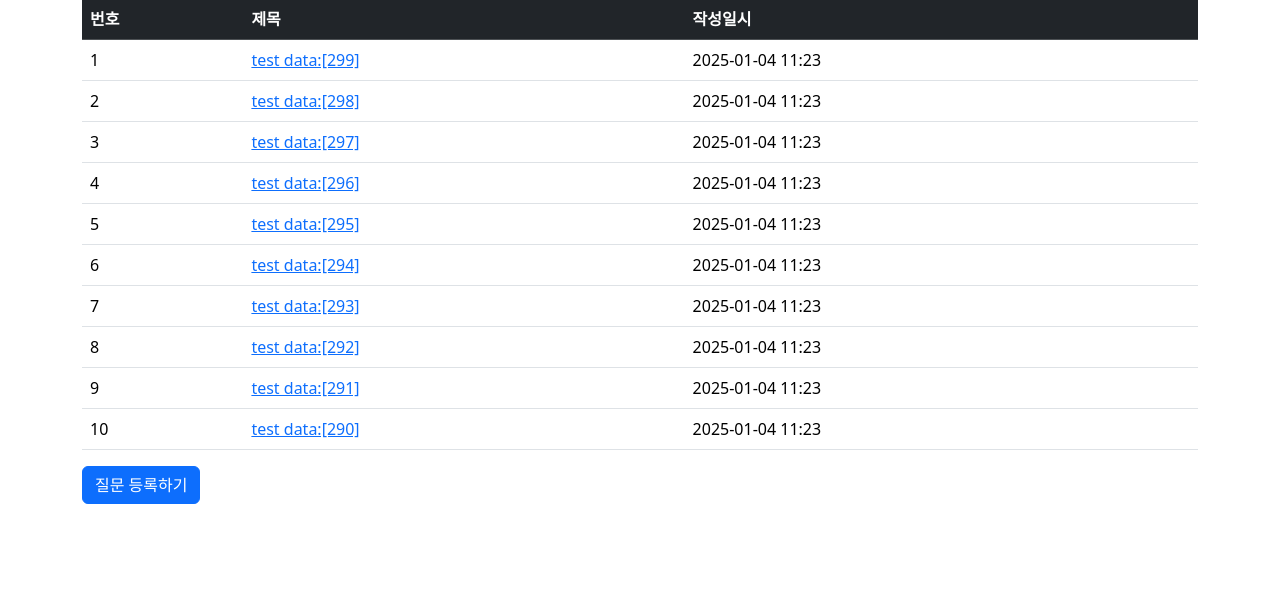
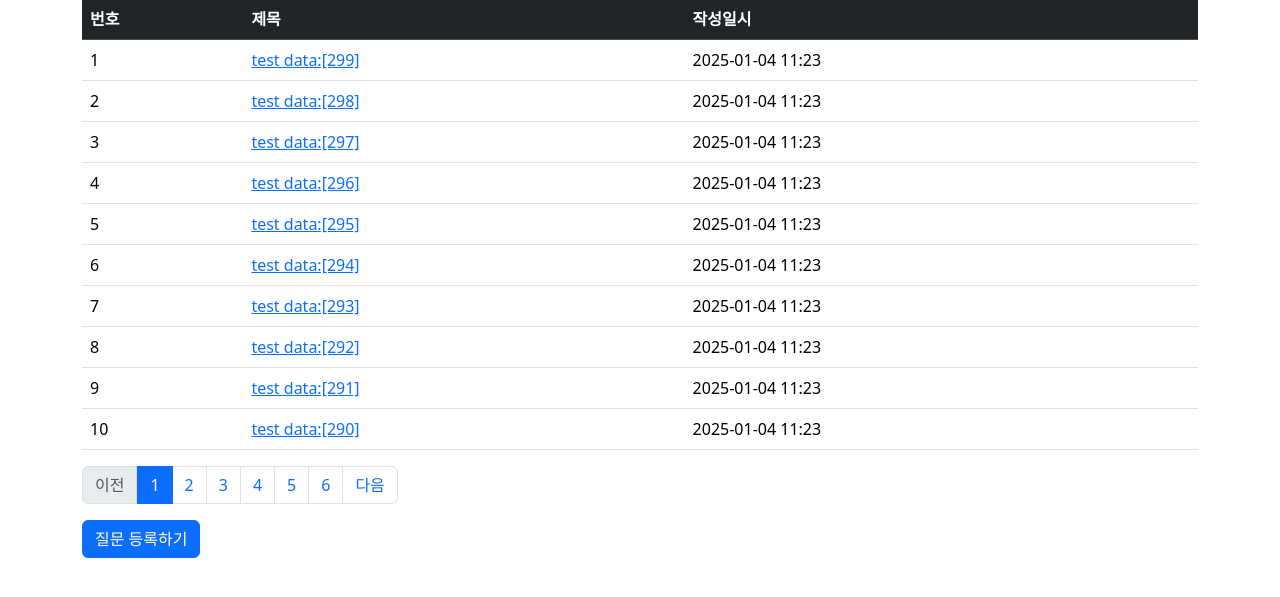
Before and after one commit to hyeongsh/transcendence, a Django app: page /pybo/ in a window 1280 px wide. Shown: the part 74-671 px from the top of the page. Run offline with Django 5.2, Linux system fonts and the light colour scheme; data comes from the database, SQL or seed files in the repository.

Commit message:
3-02 paging

```diff
--- a/srcs/project/templates/pybo/question_list.html
+++ b/srcs/project/templates/pybo/question_list.html
@@ -27,6 +27,39 @@
 		{% endif %}
 		</tbody>
 	</table>
+	<ul class="pagination justify-content-conter">
+		{% if question_list.has_previous %}
+		<li class="page-item">
+			<a class="page-link" href="?page={{ question_list.previous_page_number }}">이전</a>
+		</li>
+		{% else %}
+		<li class="page-item disabled">
+			<a class="page-link" tabindex="-1" aria-disabled="true" href="#">이전</a>
+		</li>
+		{% endif %}
+		{% for page_number in question_list.paginator.page_range %}
+		{% if page_number >= question_list.number|add:-5 and page_number <= question_list.number|add:5 %}
+		{% if page_number == question_list.number %}
+		<li class="page_item active" aria-current="page">
+			<a class="page-link" href="?page={{ page_number }}">{{ page_number }}</a>
+		</li>
+		{% else %}
+		<li class="page-item">
+			<a class="page-link" href="?page={{ page_number }}">{{ page_number }}</a>
+		</li>
+		{% endif %}
+		{% endif %}
+		{% endfor %}
+		{% if question_list.has_next %}
+		<li class="page-item">
+			<a class="page-link" href="?page={{ question_list.next_page_number }}">다음</a>
+		</li>
+		{% else %}
+		<li class="page-item disabled">
+			<a class="page-link" tabindex="-1" aria-disabled="true" href="#">다음</a>
+		</li>
+		{% endif %}
+	</ul>
 	<a href="{% url 'pybo:question_create' %}" class="btn btn-primary">질문 등록하기</a>
 </div>
 {% endblock content %}
```
